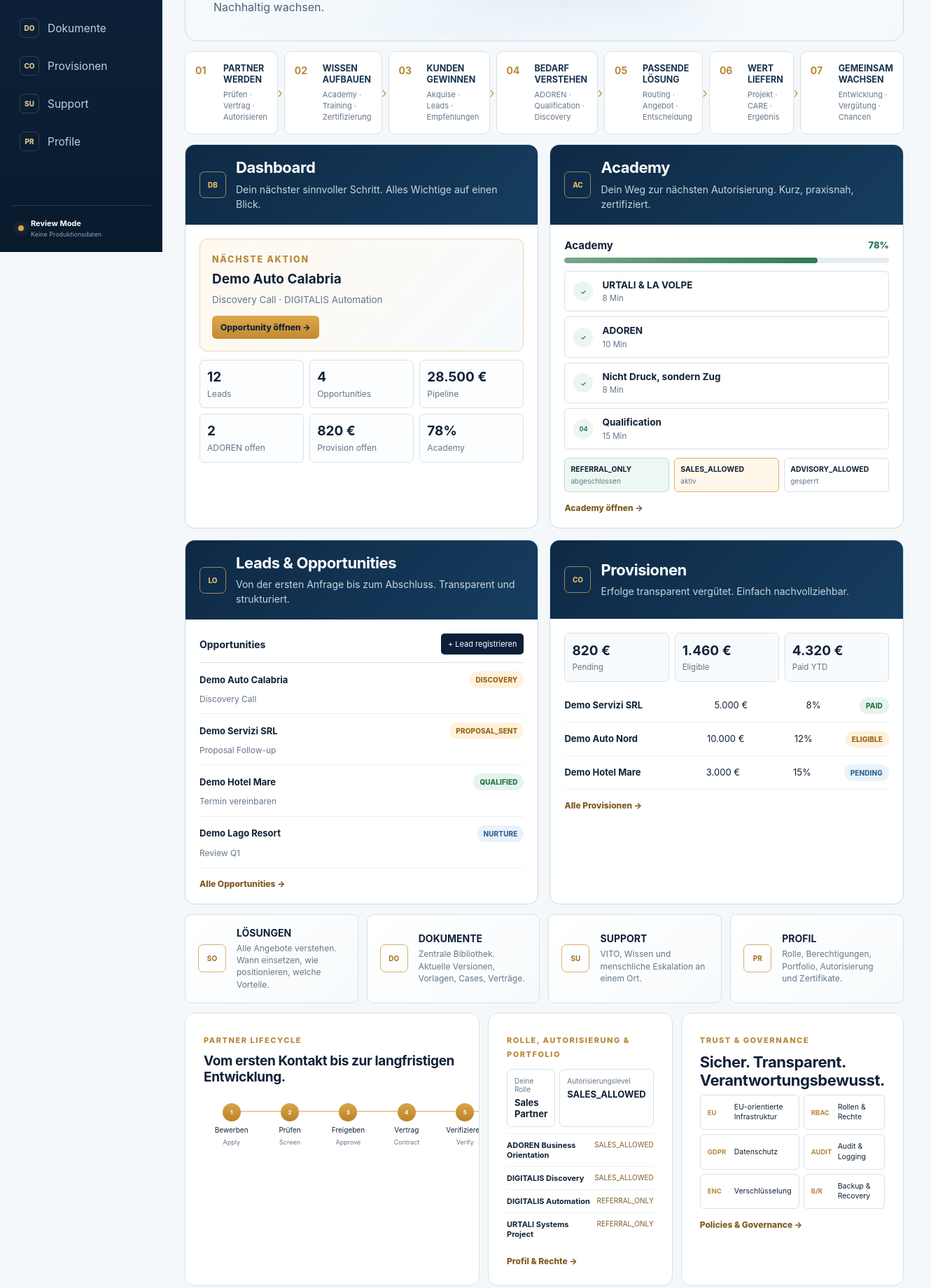
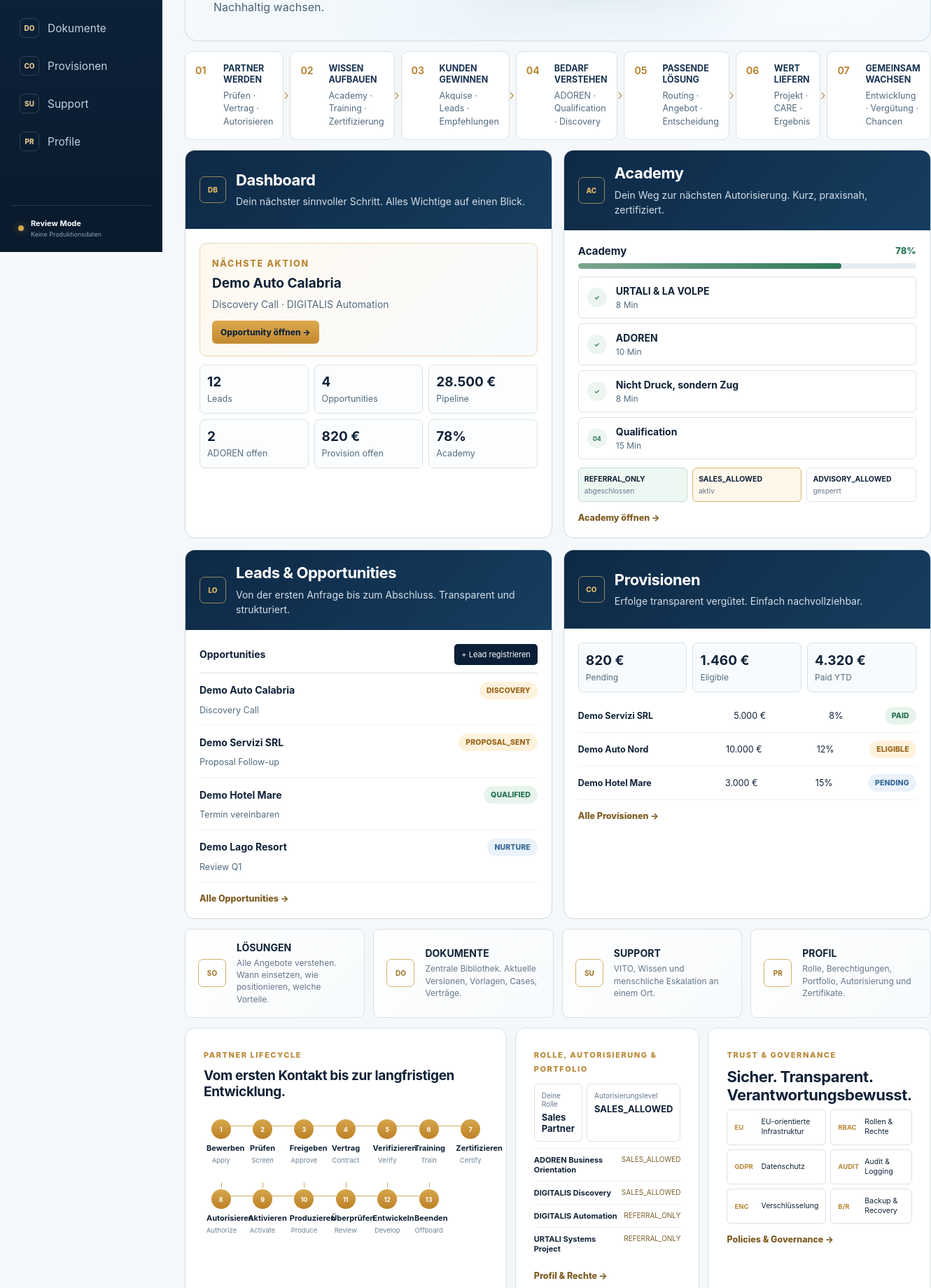
Before and after one commit to lavolpeofficial/vito-platform, a Next.js app in the folder apps/partner-portal/: page / in a window 1280 px wide. Shown: the part 440-2280 px from the top of the page at 70% size, 1330 px wide, since content can reach past the window. Built offline with nearby package versions, Linux system fonts and the light colour scheme.

Commit message:
style(partner-portal): refine dashboard readability and wrap lifecycle v1.5.1

```diff
--- a/apps/partner-portal/app/globals.css
+++ b/apps/partner-portal/app/globals.css
@@ -1680,3 +1680,159 @@ small { color: var(--muted); }
     grid-template-columns: 52px 1fr;
   }
 }
+
+
+/* V1.5.1 — dashboard-only refinement and lifecycle cleanup */
+.northstar-home {
+  --dashboard-muted: #536b80;
+  --dashboard-soft: #6f8395;
+}
+
+.northstar-workcard > header p {
+  color: #d3dee7;
+}
+
+.mini-next-action small,
+.mini-table > a > small,
+.academy-mini-row small,
+.commission-kpis span,
+.mini-metrics span,
+.northstar-journey small {
+  color: var(--dashboard-muted);
+}
+
+.northstar-journey small {
+  font-size: 12.5px;
+  line-height: 1.48;
+}
+
+.northstar-workcard {
+  min-height: 535px;
+}
+
+.mini-next-action small {
+  font-size: 14px;
+}
+
+.mini-metrics span {
+  font-size: 12.5px;
+}
+
+.academy-mini-row strong {
+  font-size: 14px;
+}
+.academy-mini-row small {
+  font-size: 12px;
+}
+
+.mini-table > a > strong {
+  font-size: 14px;
+}
+.mini-table > a > small {
+  font-size: 12.5px;
+}
+
+.mini-table .stage,
+.commission-mini-table .stage {
+  font-size: 10.5px;
+  padding: 6px 10px;
+}
+
+.commission-kpis span {
+  font-size: 12px;
+}
+.commission-mini-table strong,
+.commission-mini-table span {
+  font-size: 12.5px;
+}
+
+.northstar-inline-link {
+  font-size: 12.5px;
+}
+
+.northstar-lifecycle {
+  overflow: visible;
+}
+
+.lifecycle-track {
+  min-width: 0;
+  grid-template-columns: repeat(7, minmax(0, 1fr));
+  gap: 16px 10px;
+  align-items: start;
+}
+
+.lifecycle-track > div {
+  min-height: 84px;
+  padding: 2px 4px;
+}
+
+.lifecycle-track > div:not(:last-child)::after {
+  left: 66%;
+  width: 76%;
+}
+
+.lifecycle-track > div:nth-child(7)::after {
+  display: none;
+}
+
+.lifecycle-track > div:nth-child(n+8)::before {
+  content: "";
+  position: absolute;
+  top: -8px;
+  left: 50%;
+  width: 1px;
+  height: 8px;
+  background: #d4aa61;
+}
+
+.lifecycle-track b {
+  width: 28px;
+  height: 28px;
+  font-size: 9px;
+}
+
+.lifecycle-track span {
+  font-size: 11px;
+  line-height: 1.28;
+  font-weight: 700;
+}
+
+.lifecycle-track small {
+  margin-top: 5px;
+  font-size: 9.5px;
+  line-height: 1.3;
+  color: #6f8395;
+}
+
+@media (max-width: 1500px) and (min-width: 1181px) {
+  .northstar-workcard {
+    min-height: 500px;
+  }
+}
+
+@media (max-width: 1180px) {
+  .lifecycle-track {
+    grid-template-columns: repeat(4, minmax(0, 1fr));
+  }
+  .lifecycle-track > div:nth-child(7)::after {
+    display: block;
+  }
+  .lifecycle-track > div:nth-child(4n)::after {
+    display: none;
+  }
+  .lifecycle-track > div:nth-child(n+8)::before {
+    display: none;
+  }
+}
+
+@media (max-width: 760px) {
+  .lifecycle-track {
+    grid-template-columns: repeat(2, minmax(0, 1fr));
+  }
+  .lifecycle-track > div:nth-child(4n)::after {
+    display: block;
+  }
+  .lifecycle-track > div:nth-child(2n)::after {
+    display: none;
+  }
+}
```
